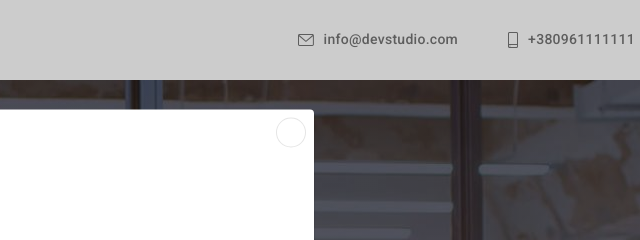
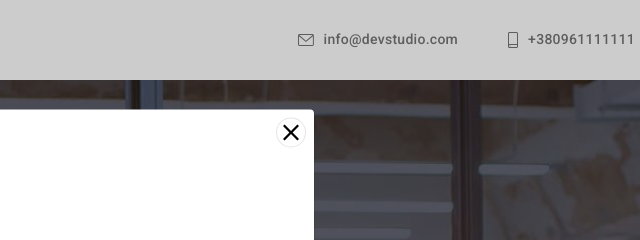
Before and after one commit to maksym-bernatskyi/goit-markup-hw-05, a plain HTML site: page index.html in a window 1280 px wide. Both pictures are taken after a click on the button "Заказать услугу". Shown: the top 240 px of the page, 590-1230 px from the left. Drawn offline with nearby package versions, Linux system fonts and the light colour scheme.

Commit message:
update styles.css

```diff
--- a/css/styles.css
+++ b/css/styles.css
@@ -266,7 +266,7 @@ ul {
 .icon-close {
   width: 18px;
   height: 18px;
-  fill: #ffffff;
+  fill: #000000;
   transition: fill 250ms cubic-bezier(0.4, 0, 0.2, 1);
 }
 
```
